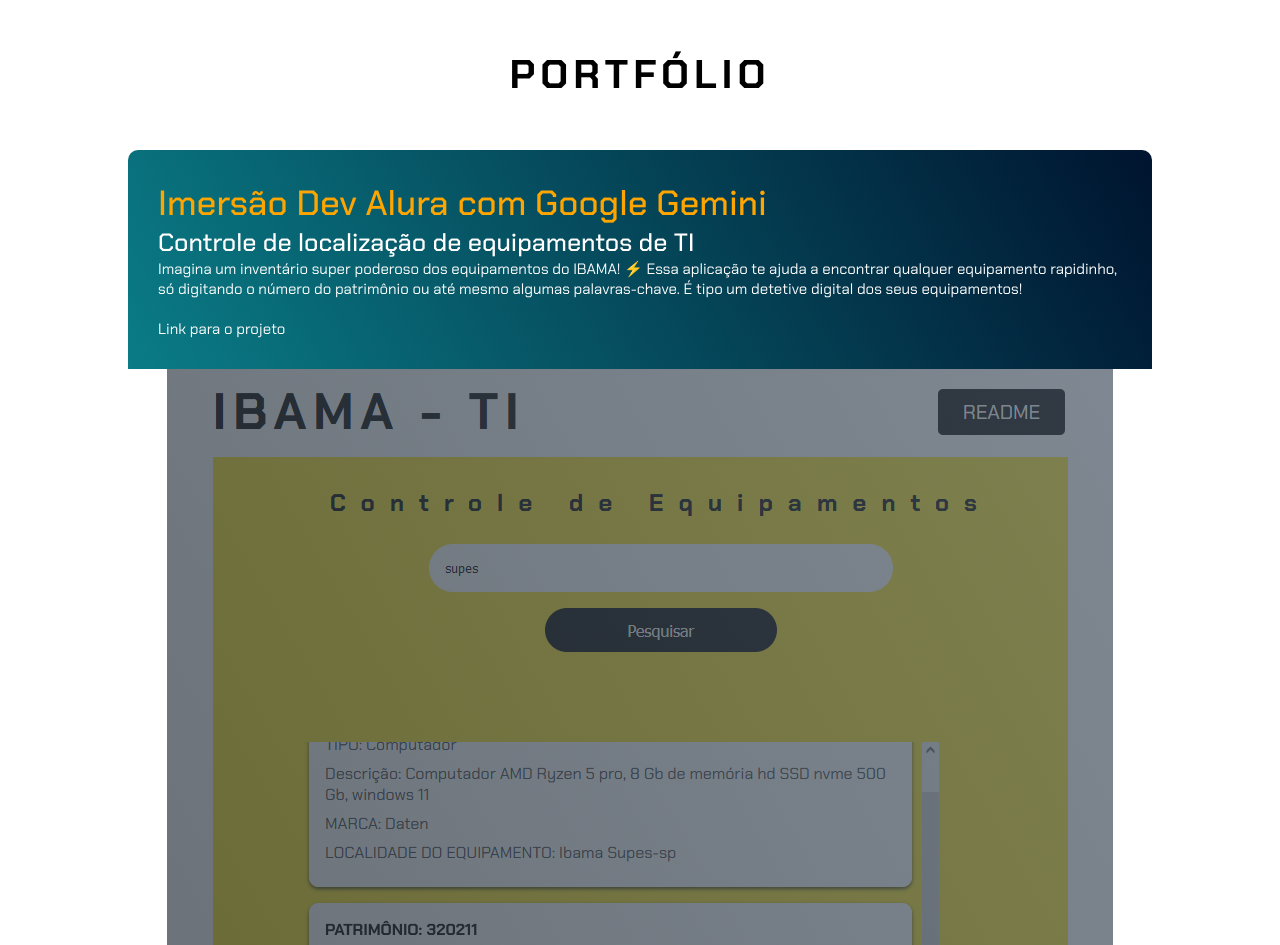
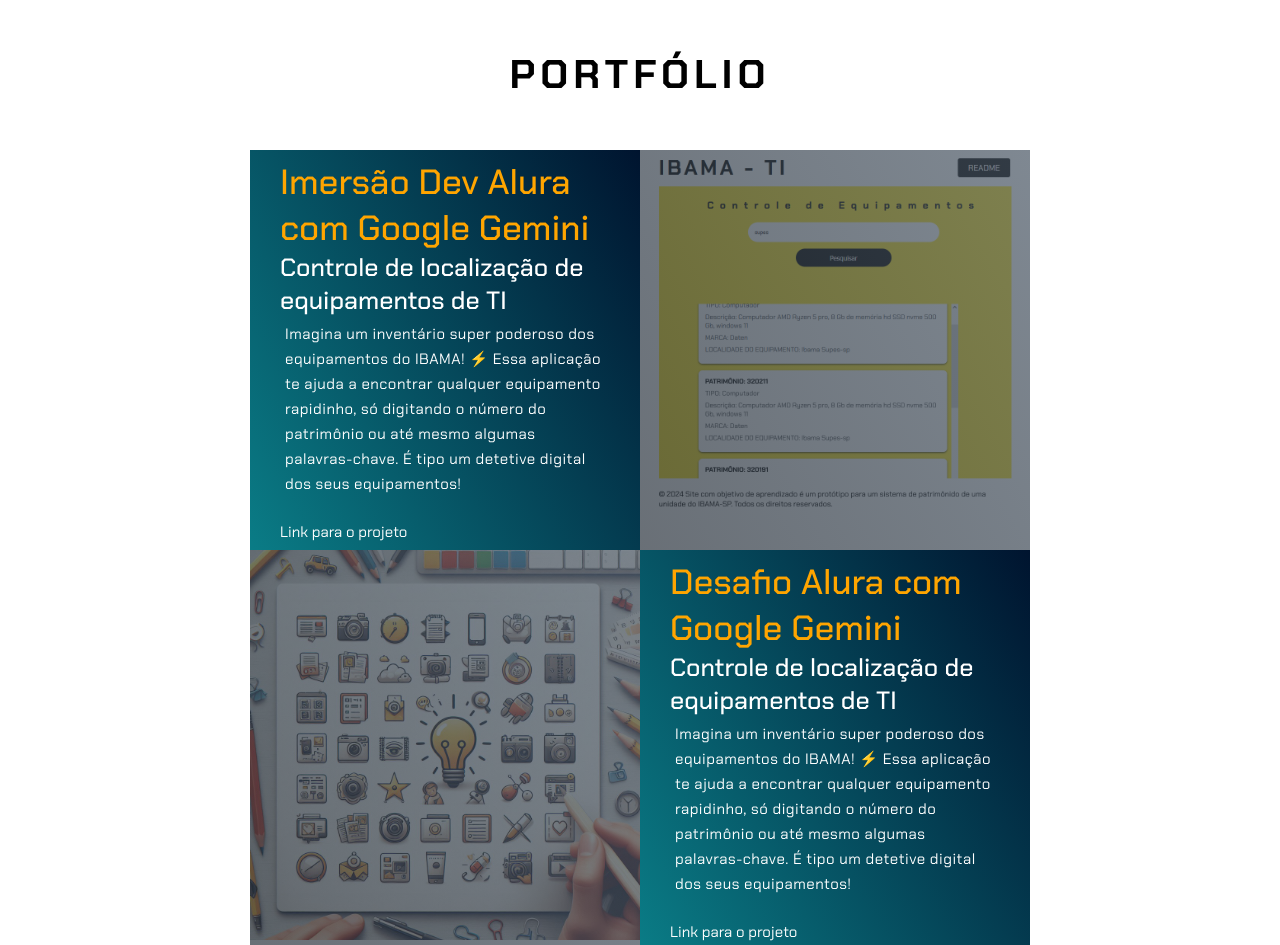
Before and after one commit to AlexMandri/apresentacao_profissional, a plain HTML site: page index.html in a window 1280 px wide. Shown: the part 802-1747 px from the top of the page. Drawn offline with Linux system fonts and the light colour scheme.

Commit message:
Media Queries created

```diff
--- a/css/style.css
+++ b/css/style.css
@@ -18,15 +18,29 @@
     text-decoration: none;
 }
 
+img {
+    /* height: 100%; */
+    height: auto;
+    width: 100%;
+    object-fit: cover;
+}
+
+p {
+    font-size: 1.5rem;
+    margin: 5px;
+    line-height: 2.5rem;
+    letter-spacing: 0.05rem;
+}
+
 .container {
-    /* background: greenyellow; */
     min-height: 100vh;
     width: 100%;
     display: flex;
     align-items: center;
     justify-content: center;
 }
-.section-title{
+
+.section-title {
     font-size: 4rem;
     /* font-weight: 1000; */
     color: black;
@@ -130,16 +144,16 @@
 }
 
 /* seção portfólio */
-#portfolio .portifolio,
-.section-title {
+#portfolio .portifolio {
     flex-direction: column;
     max-width: 1200px;
     margin: 0 auto;
-    padding-top: 50px;
+    /* padding-top: 50px; */
+    padding: 100px 0;
 }
 
-.section-title {
-    margin-bottom: 50px;
+#portfolio .section-title{
+    padding: 50px 0;
 }
 
 .protfolio .all-projects {
@@ -183,9 +197,9 @@
     font-weight: 500;
 }
 
-#portfolio .project-info p {
+/* #portfolio .project-info p {
     font-size: 1.5rem;
-}
+} */
 
 #portfolio .project-info a {
     color: white;
@@ -204,21 +218,23 @@
     overflow: hidden;
     position: relative;
 }
-#portfolio .project-img:after{
+
+#portfolio .project-img:after {
     content: '';
     position: absolute;
     left: 0;
     top: 0;
     height: 100%;
-    width:100%;
+    width: 100%;
     background-image: linear-gradient(60deg, #29323c 0%, #485563 100%);
     opacity: 0.7;
 }
-#portfolio .project-img img{
+
+#portfolio .project-img img {
     transition: 0.5s ease transform;
 }
 
-#portfolio .project-item:hover .project-img img{
+#portfolio .project-item:hover .project-img img {
     transform: scale(1.1);
 }
 
@@ -247,3 +263,27 @@
         left: 100%;
     }
 }
+
+/* media query */
+@media only screen and (min-width:768px){
+    #portfolio .project-item{
+        flex-direction: row;
+        height: 400px;
+        margin: 0;
+        width: 100%;
+        border-radius: 0;
+
+    }
+    #portfolio .all-projects{
+        margin: 0 250px;
+    }
+    #portfolio .all-projects .project-info{
+        height: 100%;
+    }
+    #portfolio .all-projects .project-img{
+        height: 100%;
+    }
+    #portfolio .project-item:nth-child(even){
+        flex-direction: row-reverse;
+    }
+}
--- a/index.html
+++ b/index.html
@@ -15,7 +15,7 @@
                 <h1>Olá,<span></span></h1>
                 <h1>meu nome é<span></span></h1>
                 <h1>Alexandre<span></span></h1>
-                <a href="button" class="cta">Portfólio</a>
+                <a href="#portfolio" class="cta">Portfólio</a>
             </div>
         </div>
     </section>
@@ -40,7 +40,7 @@
                 </div>
                 <div class="project-item">
                     <div class="project-info">
-                        <h2>Desfio Alura com Google Gemini</h2>
+                        <h2>Desafio Alura com Google Gemini</h2>
                         <h3>Controle de localização de equipamentos de TI</h3>
                         <p>Imagina um inventário super poderoso dos equipamentos do IBAMA! ⚡ Essa aplicação te ajuda a
                             encontrar qualquer equipamento rapidinho, só digitando o número do patrimônio ou até mesmo
```
Also changed, not shown: img/Capturar.PNG (added).
